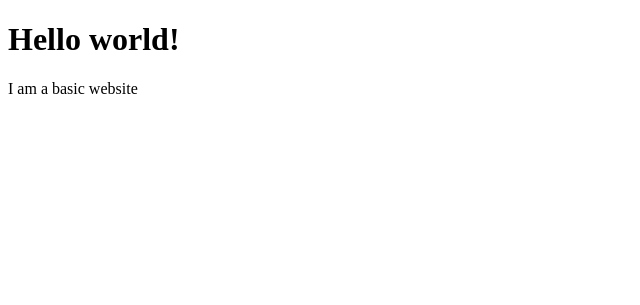
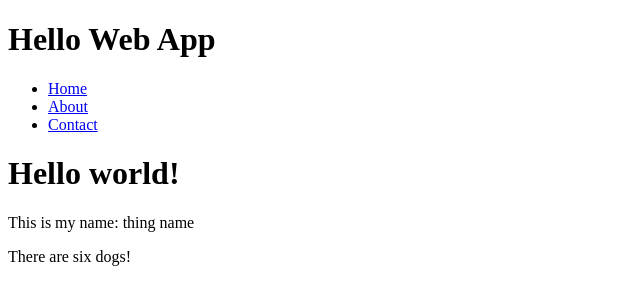
Before and after one commit to scarothers/hellowebapp, a Django app: page / in a window 1280 px wide. Shown: the top 305 px of the page, without its empty margins (0-640 px from the left). Run offline with Django 3.2, Linux system fonts and the light colour scheme.

Commit message:
End of Chapter 5

```diff
--- a/collection/templates/index.html
+++ b/collection/templates/index.html
@@ -1,6 +1,8 @@
 {% extends 'layouts/base.html' %}
+{% load humanize %}
 {% block title %}Homepage - {{ block.super }}{% endblock %}
 {% block content %}
 	<h1>Hello world!</h1>
-	<p>I am a basic website</p>
+	<p>This is my name: {{ thing|lower }}</p>
+	<p>There are {{ number|apnumber }} dog{{ number|pluralize }}!</p>
 {% endblock %}
--- a/collection/templates/layouts/base.html
+++ b/collection/templates/layouts/base.html
@@ -9,6 +9,16 @@
 	{% block header %}{% endblock %}
 </head>
 <body>
+	<header>
+		<h1>Hello Web App</h1>
+		<nav>
+			<ul>
+				<li><a href="{% url 'home' %}">Home</a></li>
+				<li><a href="{% url 'about' %}">About</a></li>
+				<li><a href="{% url 'contact' %}">Contact</a></li>
+			</ul>
+		</nav>
+	</header>
 	{% block content %}{% endblock %}
 	{% block footer %}{% endblock %}
 </body>
--- a/collection/views.py
+++ b/collection/views.py
@@ -2,5 +2,11 @@ from django.shortcuts import render
 
 # Create your views here.
 def index(request):
+	# defining the variable
+	number = 6
+	thing = "Thing name"
 	# this is your new view
-	return render(request, 'index.html')
+	return render(request, 'index.html', {
+		'number': number,
+		'thing': thing,
+		})
--- a/hellowebapp/settings.py
+++ b/hellowebapp/settings.py
@@ -38,6 +38,7 @@ INSTALLED_APPS = (
     'django.contrib.sessions',
     'django.contrib.messages',
     'django.contrib.staticfiles',
+    'django.contrib.humanize',
 )
 
 MIDDLEWARE_CLASSES = (
```
Also changed, not shown: 3 other files.
